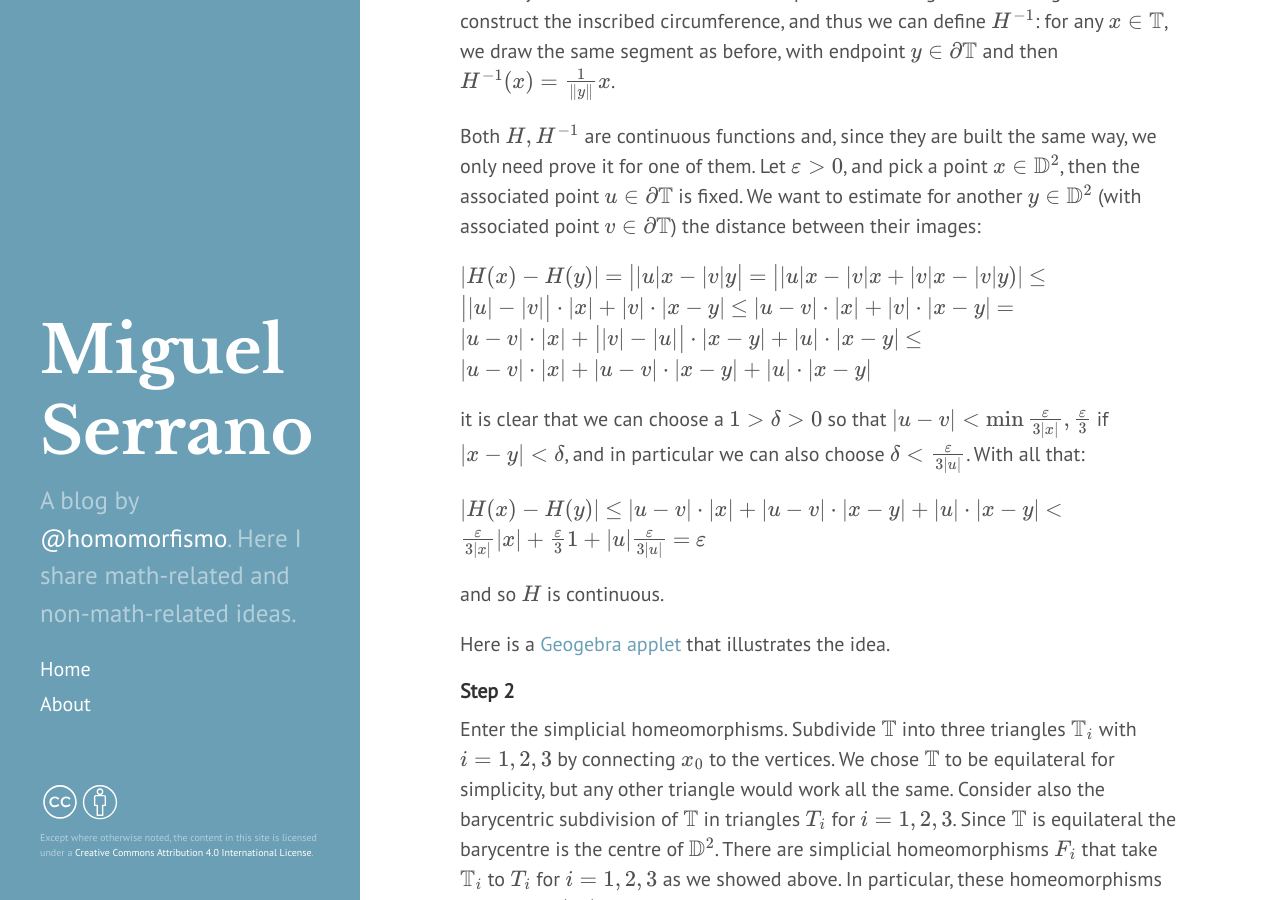
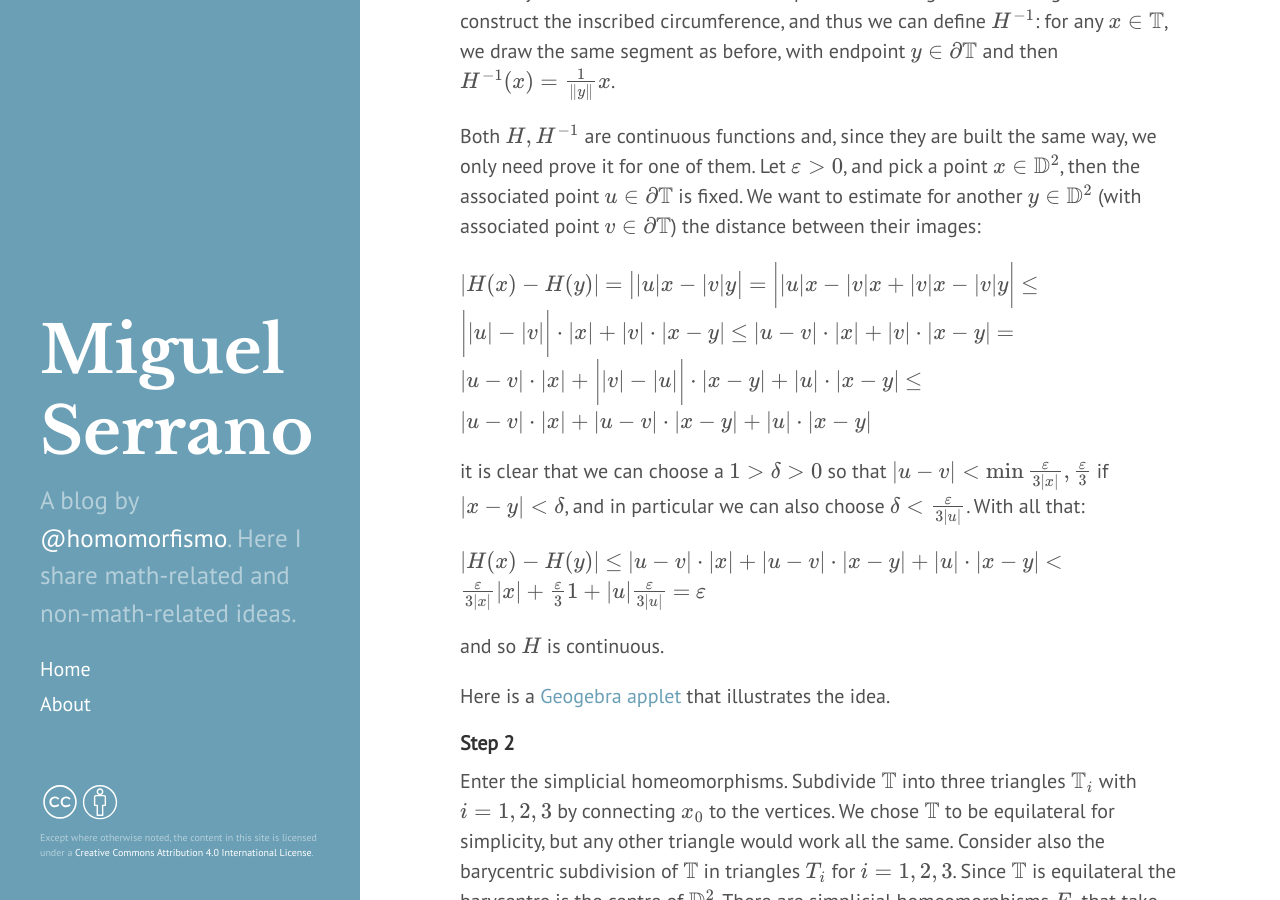
Before and after one commit to homomorfismo/blog, a Jekyll site: the page built from _posts/2020-12-30-disc-homeomorphisms.md, in a window 1280 px wide and 900 px high, scrolled down 1780 px. Built offline with Jekyll 4.4.1, drawn with Linux system fonts in a browser that asks for light colours; formulas are drawn with MathJax 3; a script that is not in the unit is left out.

Commit message:
Update 2020-12-30-disc-homeomorphisms.md

```diff
--- a/_posts/2020-12-30-disc-homeomorphisms.md
+++ b/_posts/2020-12-30-disc-homeomorphisms.md
@@ -45,8 +45,8 @@ Consider a circumscribed equilateral triangle $\mathbb T$ (not only the outline,
 
 Both $H, H^{-1}$ are continuous functions and, since they are built the same way, we only need prove it for one of them. Let $\varepsilon>0$, and pick a point $x\in \mathbb D^2$, then the associated point $u\in\partial \mathbb T$ is fixed. We want to estimate for another $y\in \mathbb D^2$ (with associated point $v\in\partial\mathbb T$) the distance between their images:
 
-$\| H(x)-H(y)\|$ $=$ $\big\| \| u\| x-\| v\| y\big\|$ $=$ $\big\|\| u \| x- \| v \| x + \| v \| x -\|v\| y)\|$ $\le$ $\big\|\|u\|-\|v\|\big\|\cdot\|x\|+\|v\|\cdot\|x-y\|$ $\le$
-$\|u - v\|\cdot\|x\|+\|v\|\cdot\|x-y\|$ $=$ $\|u - v\|\cdot\|x\|+\big\|\|v\|-\|u\|\big\|\cdot\|x-y\| + \|u\|\cdot\|x-y\|$ $\le$ $\|u -v\|\cdot\|x\|+\|u-v\|\cdot\|x-y\| + \|u\|\cdot\|x-y\|$
+$\| H(x)-H(y)\|$ $=$ $\big\| \| u\| x-\| v\| y\big\|$ $=$ $\bigg\|\| u \| x- \| v \| x + \| v \| x -\|v\| y\bigg\|$ $\le$ $\bigg\|\|u\|-\|v\|\bigg\|\cdot\|x\|+\|v\|\cdot\|x-y\|$ $\le$
+$\|u - v\|\cdot\|x\|+\|v\|\cdot\|x-y\|$ $=$ $\|u - v\|\cdot\|x\|+\bigg\|\|v\|-\|u\|\bigg\|\cdot\|x-y\| + \|u\|\cdot\|x-y\|$ $\le$ $\|u -v\|\cdot\|x\|+\|u-v\|\cdot\|x-y\| + \|u\|\cdot\|x-y\|$
 
 
 it is clear that we can choose a $1>\delta>0$ so that  $\|u-v\|<\min\{\frac{\varepsilon}{3\|x\|},\frac{\varepsilon}{3}\}$  if $\|x-y\|<\delta$, and in particular we can also choose $\delta<\frac{\varepsilon}{3\|u\|}$. With all that:
```
